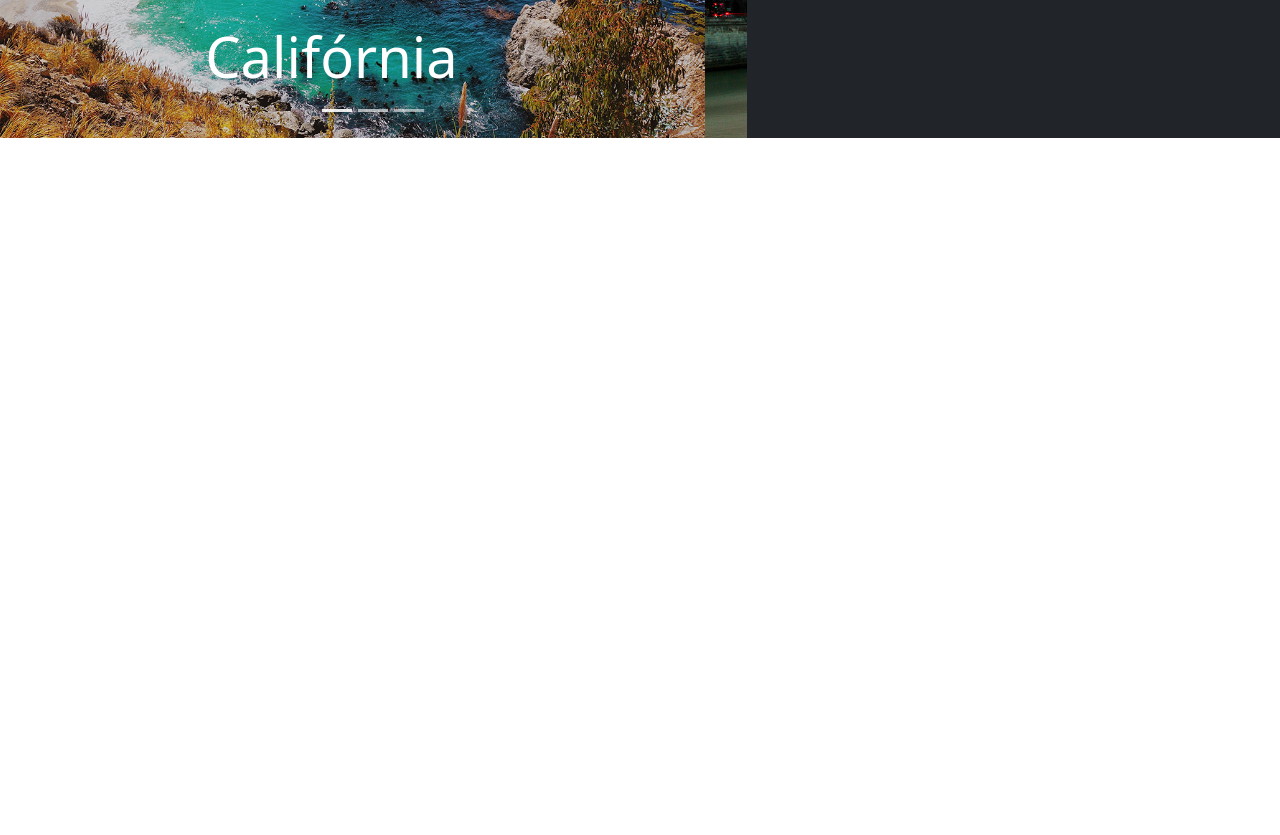
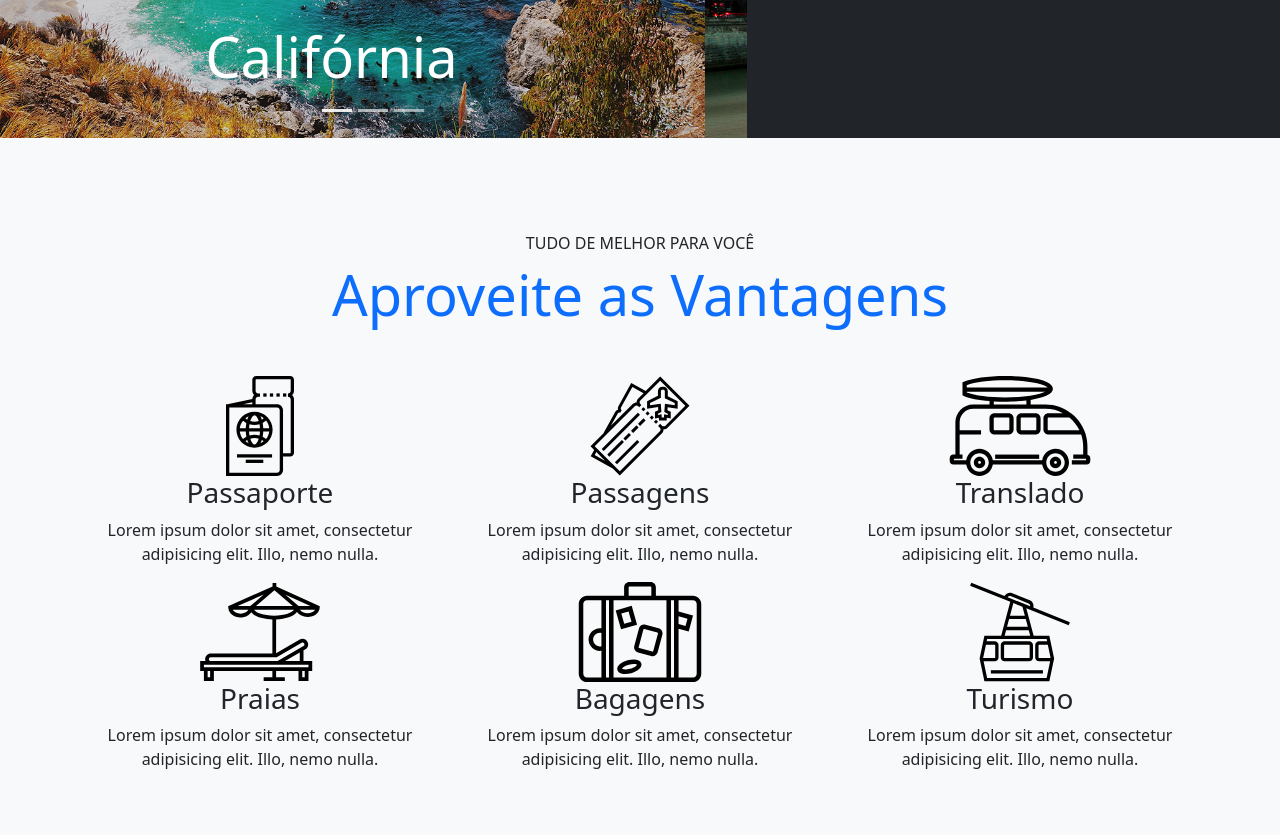
Before and after one commit to Eduardo-SBorges/WebPage_Bootstrap, a plain HTML site: page index.html in a window 1280 px wide. Shown: the part 435-1270 px from the top of the page. Before the commit the page ends 800 px from the top, so only its background shows below. Drawn offline with Linux system fonts and the light colour scheme.

Commit message:
grid-index-content-ok

```diff
--- a/index.html
+++ b/index.html
@@ -117,6 +117,61 @@
                 </div>
             </div>
         </section>
+        <!--------------------------- GRID CONTEÚDO ------------------------------------>
+        <section class="py-5 bg-light text-center">
+            <div class="container">
+                <div class="my-5">
+                    <span class="h6 d-block">TUDO DE MELHOR PARA VOCÊ </span>
+                    <h2 class="display-4 text-primary">Aproveite as Vantagens</h2>
+                </div>
+                <div class="row">
+                    <div class="col-xl-4 col-md-6">
+                        <div style="height: 100px" class="d-flex justify-content-center">
+                            <img src="img/icones/passaporte.svg" alt="Passaporte" />
+                        </div>
+                        <h3>Passaporte</h3>
+                        <p>Lorem ipsum dolor sit amet, consectetur adipisicing elit. Illo, nemo nulla.</p>
+                    </div>
+                    <div class="col-xl-4 col-md-6">
+                        <div style="height: 100px" class="d-flex justify-content-center">
+                            <img src="img/icones/passagens.svg" alt="Passagens" />
+                        </div>
+
+                        <h3>Passagens</h3>
+                        <p>Lorem ipsum dolor sit amet, consectetur adipisicing elit. Illo, nemo nulla.</p>
+                    </div>
+                    <div class="col-xl-4 col-md-6">
+                        <div style="height: 100px" class="d-flex justify-content-center">
+                            <img src="img/icones/translado.svg" alt="Translado" />
+                        </div>
+                        <h3>Translado</h3>
+                        <p>Lorem ipsum dolor sit amet, consectetur adipisicing elit. Illo, nemo nulla.</p>
+                    </div>
+                    <div class="col-xl-4 col-md-6">
+                        <div style="height: 100px" class="d-flex justify-content-center">
+                            <img src="img/icones/praias.svg" alt="Praias" />
+                        </div>
+                        <h3>Praias</h3>
+                        <p>Lorem ipsum dolor sit amet, consectetur adipisicing elit. Illo, nemo nulla.</p>
+                    </div>
+                    <div class="col-xl-4 col-md-6">
+                        <div style="height: 100px" class="d-flex justify-content-center">
+                            <img src="img/icones/bagagens.svg" alt="Bagagens" />
+                        </div>
+
+                        <h3>Bagagens</h3>
+                        <p>Lorem ipsum dolor sit amet, consectetur adipisicing elit. Illo, nemo nulla.</p>
+                    </div>
+                    <div class="col-xl-4 col-md-6">
+                        <div style="height: 100px" class="d-flex justify-content-center">
+                            <img src="img/icones/turismo.svg" alt="Turismo" />
+                        </div>
+                        <h3>Turismo</h3>
+                        <p>Lorem ipsum dolor sit amet, consectetur adipisicing elit. Illo, nemo nulla.</p>
+                    </div>
+                </div>
+            </div>
+        </section>
         <script type="text/javascript" src="bootstrap.js"></script>
         <script type="text/javascript" src="app.js"></script>
     </body>
```
